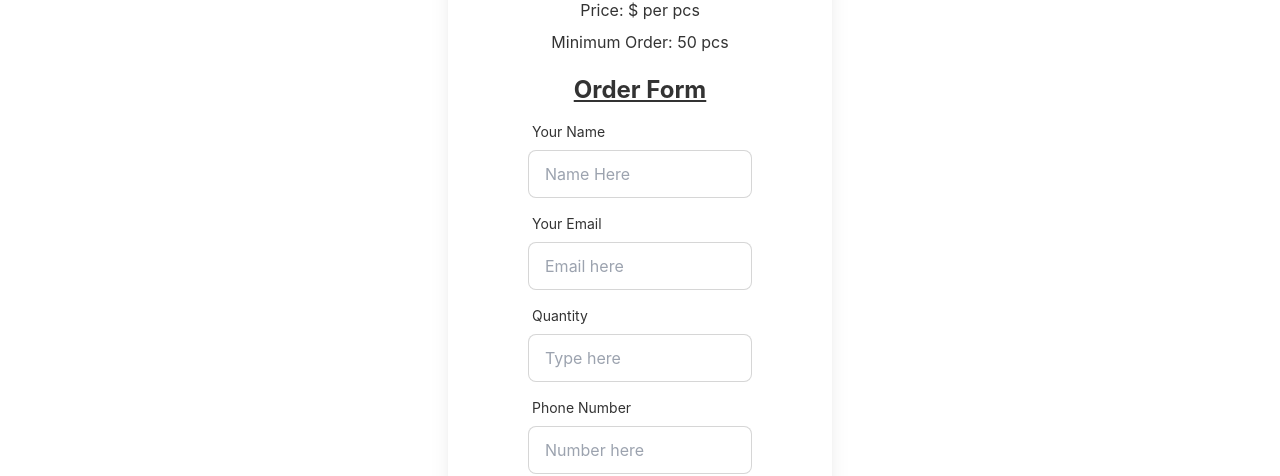
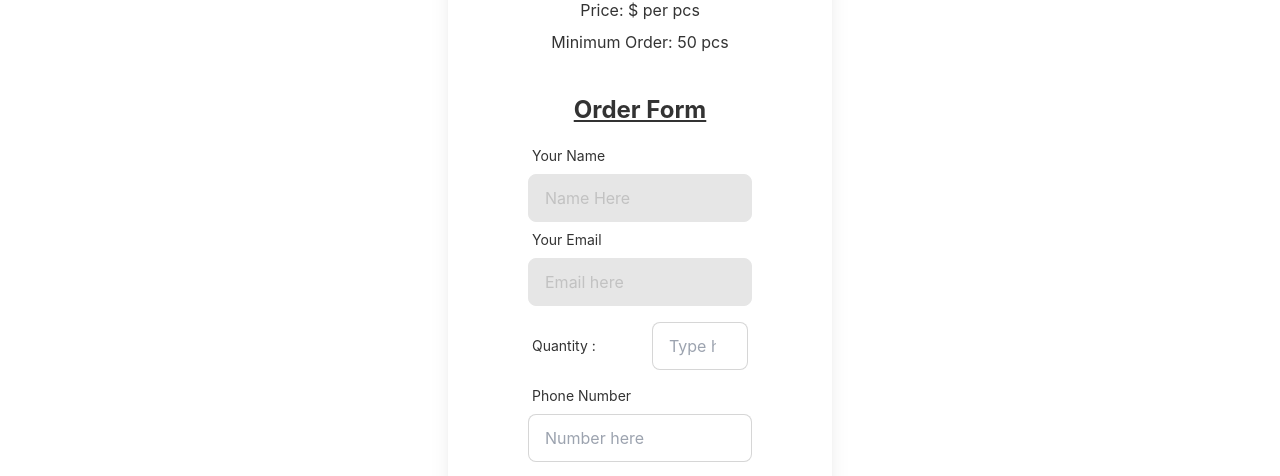
Before and after one commit to KMNayem/manufacturer-sebsite, a React (Create React App) app: page /product/1 in a window 1280 px wide. Shown: the part 298-774 px from the top of the page. Built offline with nearby package versions, Linux system fonts and the light colour scheme; no server answers.

Commit message:
quantity

```diff
--- a/src/Pages/OrderDetails/OrderDetails.js
+++ b/src/Pages/OrderDetails/OrderDetails.js
@@ -1,11 +1,15 @@
 import React, { useEffect, useState } from 'react';
 import { useParams } from 'react-router-dom';
+import OrderForm from '../OrderForm/OrderForm';
 
 const OrderDetails = () => {
 
      const {productId} = useParams();
      const [product, setProduct] = useState({});
      const {_id, quantity, balance, picture, name, about} = product;
+
+
+
 
      useEffect(() =>{
          const url =`http://localhost:5000/product/${productId}`;
@@ -28,37 +32,11 @@ const OrderDetails = () => {
                 <h4>Quantity: {quantity}</h4>
                 <h4>Price: ${balance} per pcs</h4>
                 <h4>Minimum Order: 50 pcs</h4>
-                <h2 className='mt-3 font-bold text-2xl '><u>Order Form</u></h2>
 
-                <div class="form-control w-full max-w-xs">
-                    <label class="label">
-                        <span class="label-text">Your Name</span>
-                    </label>
-                        <input type="text" placeholder="Name Here" class="input input-bordered w-full max-w-xs" />
-                </div>
-                <div class="form-control w-full max-w-xs">
-                    <label class="label">
-                        <span class="label-text">Your Email</span>
-                    </label>
-                        <input type="text" placeholder="Email here" class="input input-bordered w-full max-w-xs" />
-                </div>
-                <div class="form-control w-full max-w-xs">
-                    <label class="label">
-                        <span class="label-text">Quantity</span>
-                    </label>
-                        <input type="number" placeholder="Type here" class="input input-bordered w-full max-w-xs" />
-                </div>
-                <div class="form-control w-full max-w-xs">
-                    <label class="label">
-                        <span class="label-text">Phone Number</span>
-                    </label>
-                        <input type="number" placeholder="Number here" class="input input-bordered w-full max-w-xs" />
-                </div>
+                <OrderForm></OrderForm>
 
 
-                <div class="card-actions mt-3">
-                    <button class="btn btn-primary">Confirm Order</button>
-                </div>
+
             </div>
         </div>
         <div class="card w-96 mt-10  max-w-sm mx-auto bg-base-100 shadow-xl">
--- /dev/null
+++ b/src/Pages/OrderForm/OrderForm.js
@@ -0,0 +1,57 @@
+import React from 'react';
+import { useAuthState } from 'react-firebase-hooks/auth';
+import auth from '../../firebase.init';
+
+
+
+const OrderForm = () => {
+
+    const minValue =( that, value )=>{
+        const min = parseInt(that.getAttribute('min'))
+        const val = parseInt(value);
+        if(val < min || isNaN(val)){
+            return alert('please order at least 50 product..');
+        }
+        else{
+            return val;
+        }
+    }
+
+    const [user, loading, error] = useAuthState(auth);
+
+    return (
+        <div className='mt-5'>
+            <h2 className='mt-3 font-bold text-2xl '><u>Order Form</u></h2>
+            <div class="form-control mt-3 w-full max-w-xs">
+                <label class="label">
+                    <span class="label-text">Your Name</span>
+                </label>
+                <input type="text" disabled value={user?.displayName || ''} placeholder="Name Here" class="input input-bordered w-full max-w-xs" />
+            </div>
+            <div class="form-control w-full max-w-xs">
+                <label class="label">
+                    <span class="label-text">Your Email</span>
+                </label>
+                <input type="text"  disabled value={user?.email || ''} placeholder="Email here" class="input input-bordered w-full max-w-xs" />
+            </div>
+            <div class="form-control w-full max-w-xs">
+                <label class="label mt-2">
+                    <span class="label-text">Quantity :</span>
+                    <input type="number" onKeyUp={minValue} min="50" placeholder="Type here" class="input input-bordered w-24 max-w-xs" />
+                </label>
+
+            </div>
+                <div class="form-control w-full max-w-xs">
+                <label class="label">
+                    <span class="label-text">Phone Number</span>
+                </label>
+                <input type="number" placeholder="Number here" class="input input-bordered w-full max-w-xs" />
+                </div>
+                <div class="mt-4">
+                    <button class="btn btn-primary">Confirm Order</button>
+                </div>
+        </div>
+    );
+};
+
+export default OrderForm;
```
